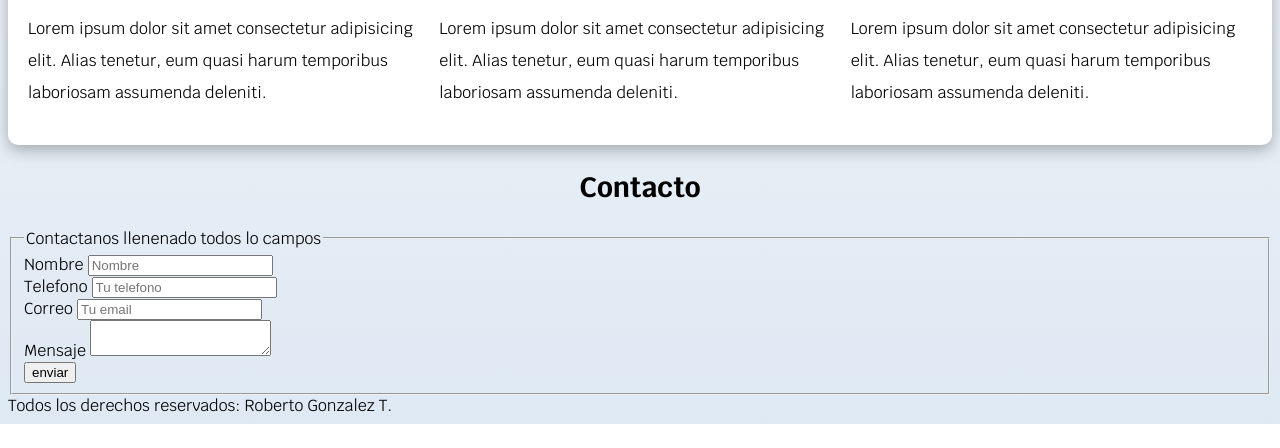
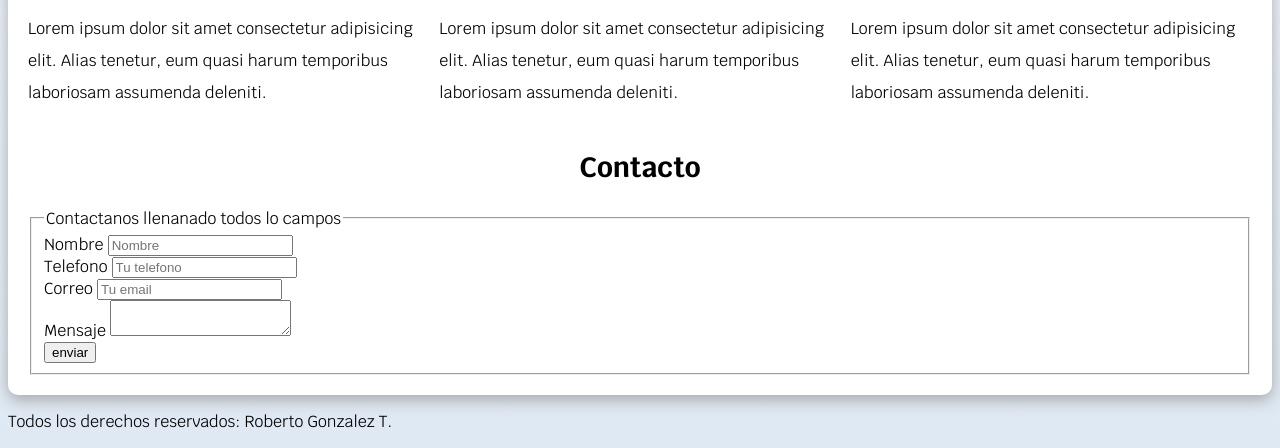
Before and after one commit to RCGT/sitio-freelancer, a plain HTML site: page Index.html in a window 1280 px wide. Shown: the part 930-1378 px from the top of the page. Before the commit the page ends 1354 px from the top, so only its background shows below. Drawn offline with Linux system fonts and the light colour scheme.

Commit message:
Primeros pasos con el formulario

```diff
--- a/Index.html
+++ b/Index.html
@@ -1,5 +1,6 @@
 <!DOCTYPE html>
 <html lang="en">
+
 <head>
     <meta charset="UTF-8">
     <meta http-equiv="X-UA-Compatible" content="IE=edge">
@@ -30,13 +31,15 @@
 
     </div>
 
-    <section  class="hero">
+    <section class="hero">
         <div class="contenido-hero">
-            <h2>Diseño  y desarrollo web <span> freelancer</span></h2>
+            <h2>Diseño y desarrollo web <span> freelancer</span></h2>
 
             <div class="ubicacion">
-                    <svg xmlns="http://www.w3.org/2000/svg" class="icon icon-tabler icon-tabler-map-pin" width="88" height="88" viewBox="0 0 24 24" stroke-width="1.5" stroke="#ffec00" fill="none" stroke-linecap="round" stroke-linejoin="round">
-                        <path stroke="none" d="M0 0h24v24H0z" fill="none"/>
+                <svg xmlns="http://www.w3.org/2000/svg" class="icon icon-tabler icon-tabler-map-pin" width="88"
+                    height="88" viewBox="0 0 24 24" stroke-width="1.5" stroke="#ffec00" fill="none"
+                    stroke-linecap="round" stroke-linejoin="round">
+                    <path stroke="none" d="M0 0h24v24H0z" fill="none" />
                     <circle cx="12" cy="11" r="3" />
                     <path d="M17.657 16.657l-4.243 4.243a2 2 0 0 1 -2.827 0l-4.244 -4.243a8 8 0 1 1 11.314 0z" />
                 </svg>
@@ -50,7 +53,7 @@
     <manin class="contenedor">
         <div class="sombra">
 
-            <h2>Mis servicios</h2>
+            <h2>Mis servicios 2021</h2>
 
             <div class="servicios">
 
@@ -68,7 +71,8 @@
                             <circle cx="16.5" cy="10.5" r=".5" fill="currentColor" />
                         </svg>
                     </div>
-                    <p>Lorem ipsum dolor sit amet consectetur adipisicing elit. Alias tenetur, eum quasi harum temporibus
+                    <p>Lorem ipsum dolor sit amet consectetur adipisicing elit. Alias tenetur, eum quasi harum
+                        temporibus
                         laboriosam assumenda deleniti.</p>
                 </section>
 
@@ -97,7 +101,8 @@
                             <path d="M12 4a2 2 0 0 0 2 -2a2 2 0 0 0 -2 2" />
                         </svg>
                     </div>
-                    <p>Lorem ipsum dolor sit amet consectetur adipisicing elit. Alias tenetur, eum quasi harum temporibus
+                    <p>Lorem ipsum dolor sit amet consectetur adipisicing elit. Alias tenetur, eum quasi harum
+                        temporibus
                         laboriosam
                         assumenda deleniti.</p>
                 </section>
@@ -105,9 +110,9 @@
                 <section class="servicio">
                     <h3>E-commerce</h3>
                     <div class="iconos">
-                        <svg xmlns="http://www.w3.org/2000/svg" class="icon icon-tabler icon-tabler-credit-card" width="40" height="40"
-                            viewBox="0 0 24 24" stroke-width="1.5" stroke="#000000" fill="none" stroke-linecap="round"
-                            stroke-linejoin="round">
+                        <svg xmlns="http://www.w3.org/2000/svg" class="icon icon-tabler icon-tabler-credit-card" width="40"
+                            height="40" viewBox="0 0 24 24" stroke-width="1.5" stroke="#000000" fill="none"
+                            stroke-linecap="round" stroke-linejoin="round">
                             <path stroke="none" d="M0 0h24v24H0z" fill="none" />
                             <rect x="3" y="5" width="18" height="14" rx="3" />
                             <line x1="3" y1="10" x2="21" y2="10" />
@@ -115,49 +120,56 @@
                             <line x1="11" y1="15" x2="13" y2="15" />
                         </svg>
                     </div>
-                    <p>Lorem ipsum dolor sit amet consectetur adipisicing elit. Alias tenetur, eum quasi harum temporibus
+                    <p>Lorem ipsum dolor sit amet consectetur adipisicing elit. Alias tenetur, eum quasi harum
+                        temporibus
                         laboriosam assumenda deleniti.</p>
                 </section>
-            </div>
             </div> <!-- Servicios -->
 
-    </manin>
             <section>
                 <h2>Contacto</h2>
-    <form>
+                <form class="formulario">
                     <fieldset>
-            <legend>Contactanos llenenado todos lo campos</legend>
-            <div>
+                        <legend>Contactanos llenanado todos lo campos</legend>
+
+                        <div class="contenedor-campos">
+
+                            <div class="campo">
                                 <label>Nombre</label>
                                 <input Type="text" placeholder="Nombre">
-            </div>
+                            </div class="campo">
 
-            <div>
+                            <div class="campo">
                                 <label>Telefono</label>
                                 <input type="tel" placeholder="Tu telefono">
                             </div>
 
-            <Div>
+                            <div class="campo">
                                 <label>Correo</label>
                                 <input type="email" placeholder="Tu email">
-            </Div>
+                            </div>
 
-            <div>
+                            <div class="campo">
                                 <label>Mensaje</label>
                                 <textarea></textarea>
                             </div>
 
+                    </div> <!-- .conteedor-campos -->
+
+
                         <div>
                             <input type="submit" value="enviar">
                         </div>
-
                     </fieldset>
-
-
                 </form>
             </section>
+        </div>
+    </manin>
 
-<footer>Todos los derechos reservados: Roberto Gonzalez T.</footer>
+    <footer>
+        <p> Todos los derechos reservados: Roberto Gonzalez T.</p>
+    </footer>
 
 </body>
+
 </html>
```
Lines whose indentation alone changed are shown as unchanged.
